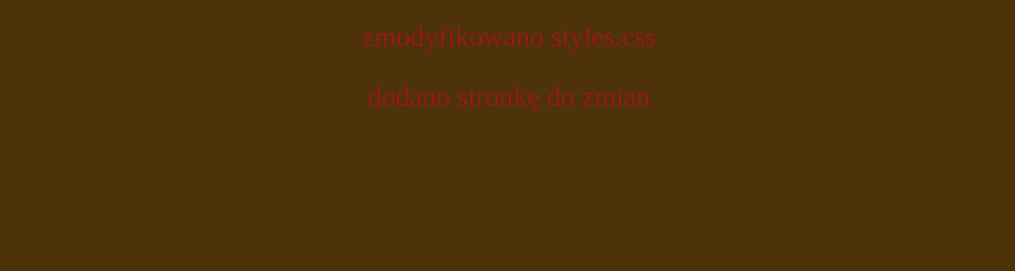
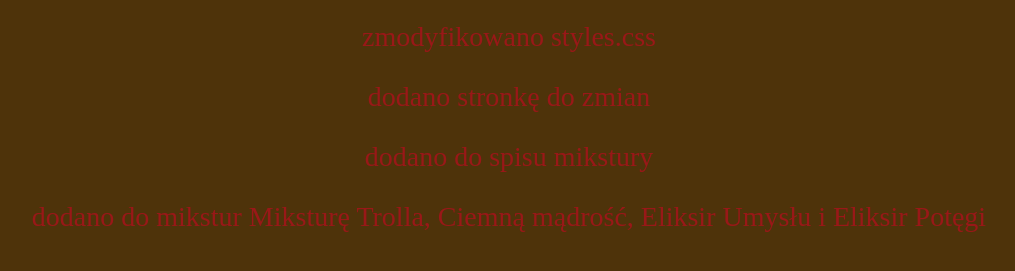
Before and after one commit to snakex21/snakex21.github.io, a plain HTML site: page zmiany.html in a window 1280 px wide. Shown: the part 443-714 px from the top of the page, without its empty margins (131-1146 px from the left). Drawn offline with Linux system fonts and the light colour scheme.

Commit message:
Add files via upload

```diff
--- a/zmiany.html
+++ b/zmiany.html
@@ -11,6 +11,8 @@
   <h2 class="czcionka_kształt_Times_New_Roman czcionka_rozmiar_50 czcionka_style_pogrubiona napis_kolor_zielony">20.04.23</h2>
   <p class="czcionka_kształt_Times_New_Roman czcionka_rozmiar_28 napis_kolor_czerwony ">zmodyfikowano styles.css</p>
   <p class="czcionka_kształt_Times_New_Roman czcionka_rozmiar_28 napis_kolor_czerwony ">dodano stronkę do zmian</p>
+  <p class="czcionka_kształt_Times_New_Roman czcionka_rozmiar_28 napis_kolor_czerwony ">dodano do spisu mikstury</p>
+  <p class="czcionka_kształt_Times_New_Roman czcionka_rozmiar_28 napis_kolor_czerwony ">dodano do mikstur Miksturę Trolla, Ciemną mądrość, Eliksir Umysłu i Eliksir Potęgi</p>
 </div>
 </body>
 </html>
```
